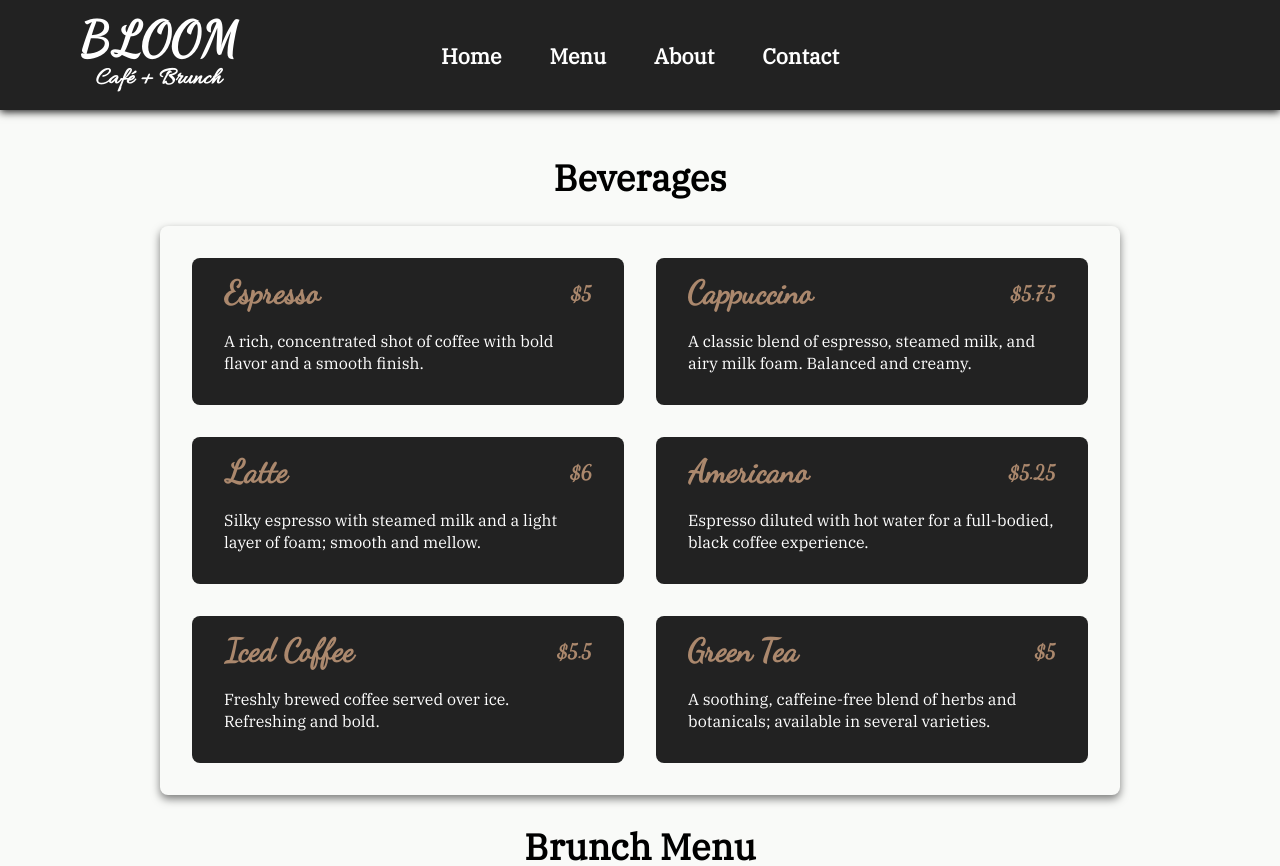
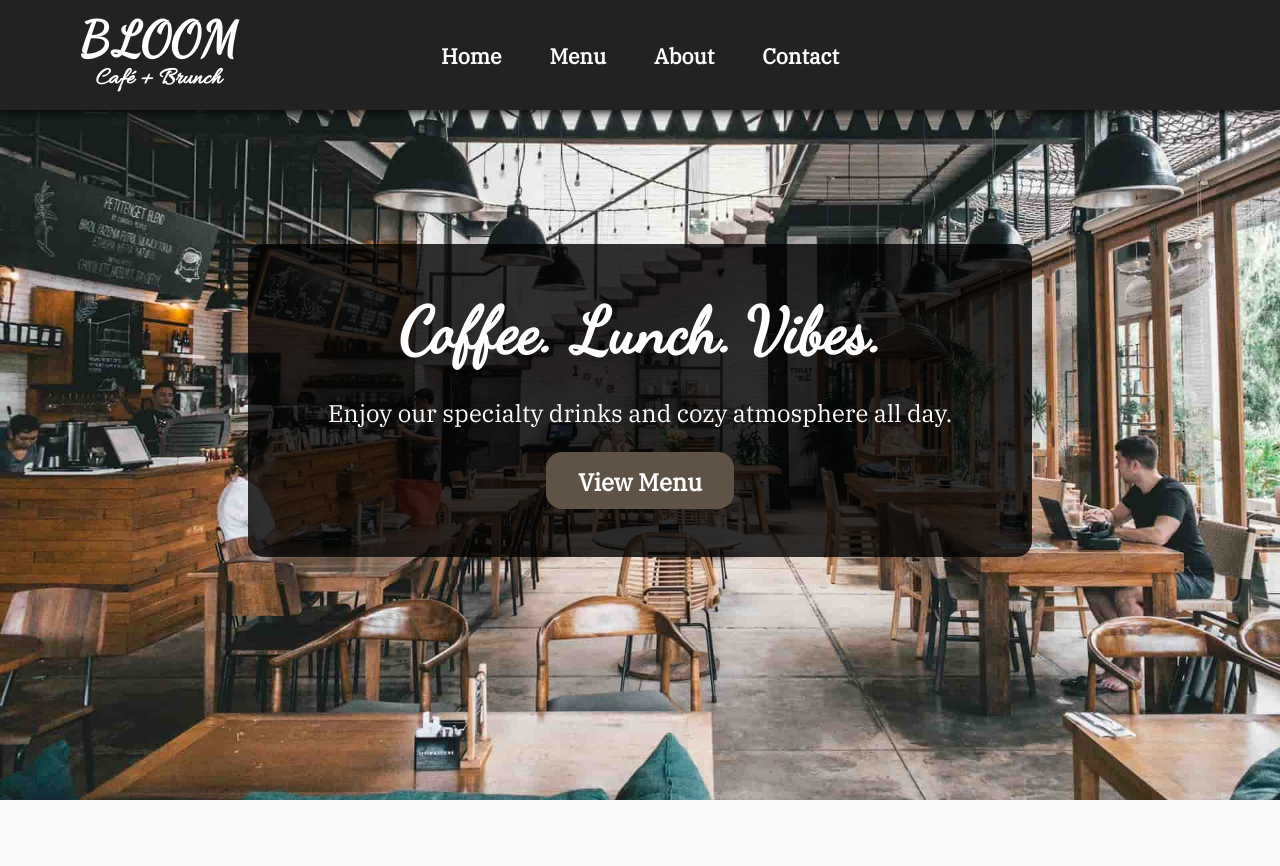
Before and after one commit to Agoth24/restaurant-page, a website built with webpack: page src/template.html in a window 1280 px wide. Shown: the top 866 px of the page. After the commit the page ends 800 px from the top, so only its background shows below. Built offline with nearby package versions, Linux system fonts and the light colour scheme.

Commit message:
Tried and failed with a lot of design testing
This commit is just a checkpoint to be safe

```diff
--- a/src/global.css
+++ b/src/global.css
@@ -54,7 +54,7 @@ header {
   grid-template-columns: 1fr 1fr 1fr;
   padding: 1rem 5rem;
   align-items: center;
-  background-color: rgba(0, 0, 0, 0.8);
+  background-color: rgba(0, 0, 0, 0.7);
   color: var(--white);
   box-shadow: 0 2px 8px rgba(0, 0, 0, 0.9);
 }
--- a/src/home.css
+++ b/src/home.css
@@ -49,8 +49,3 @@
   box-shadow: 0 2px 8px rgba(255, 255, 255, 0.4);
   cursor: pointer;
 }
-
-#content {
-  display: grid;
-  grid-template-columns: 1fr;
-}
--- a/src/homePage.js
+++ b/src/homePage.js
@@ -1,7 +1,6 @@
-import './home.css'
-const contentSection = document.createElement("div");
-contentSection.id = "content";
+import "./home.css";
 
+export default function createHomePage() {
   const heroSection = document.createElement("div");
   heroSection.id = "hero";
 
@@ -10,17 +9,21 @@ heroCard.classList.add("hero-card");
 
   const heroTitle = document.createElement("h1");
   heroTitle.classList.add("hero-title");
-heroTitle.textContent = 'Coffee. Lunch. Vibes.'
+  heroTitle.textContent = "Coffee. Lunch. Vibes.";
 
   const heroPara = document.createElement("p");
-heroPara.textContent = 'Enjoy our specialty drinks and cozy atmosphere all day.'
+  heroPara.textContent =
+    "Enjoy our specialty drinks and cozy atmosphere all day.";
 
   const heroButton = document.createElement("button");
   heroButton.classList.add("hero-button");
-heroButton.textContent = 'View Menu'
+  heroButton.textContent = "View Menu";
 
   heroCard.append(heroTitle, heroPara, heroButton);
   heroSection.appendChild(heroCard);
-contentSection.appendChild(heroSection);
 
-export default contentSection
+  const homePageContent = document.createElement("div");
+  homePageContent.appendChild(heroSection);
+
+  return homePageContent;
+}
--- a/src/index.js
+++ b/src/index.js
@@ -1,10 +1,7 @@
 // Entry Point for project, writes to /dist/main.js
 import './global.css'
-import './menu.css'
-import './home.css'
 import loadPage from "./loadpage";
-import homePage  from "./homePage";
-import menuPage from './menuPage';
+import createHomePage  from "./homePage";
+import createMenuPage from './menuPage';
 
-const contentSection = document.querySelector('#content')
-loadPage(contentSection, menuPage)
+loadPage(createHomePage())
--- a/src/loadpage.js
+++ b/src/loadpage.js
@@ -1,5 +1,6 @@
-function loadPage(section, content) {
-  section.appendChild(content);
+const contentSection = document.querySelector("#content");
+
+export default function loadPage(content) {
+  contentSection.textContent = "";
+  contentSection.append(content);
 }
-
-export default loadPage;
--- a/src/menu.css
+++ b/src/menu.css
@@ -7,7 +7,7 @@ header {
     flex-direction: column;
     gap: 2rem;
     padding: 3rem 5rem;
-    justify-items: center;
+    align-items: center;
 }
 
 .menu-title {
@@ -40,7 +40,8 @@ header {
     font-family: 'dancing script';
     color: var(--light-brown);
 }
-/* Flexboc with space between items */
+
+/* Flexbox with space between items */
 .flex-sb {
     display: flex;
     justify-content: space-between;
--- a/src/menuPage.js
+++ b/src/menuPage.js
@@ -1,12 +1,4 @@
 import "./menu.css";
-
-const contentSection = document.querySelector("#content");
-
-const beverageMenuContainer = document.createElement("div");
-beverageMenuContainer.classList.add("menu-container");
-
-const foodMenuContainer = document.createElement("div");
-foodMenuContainer.classList.add("menu-container");
 
 const beverageMenuItems = [
   {
@@ -98,17 +90,29 @@ function appendToMenu(menuItems, menuContainer) {
   });
 }
 
-appendToMenu(beverageMenuItems, beverageMenuContainer);
-appendToMenu(foodMenuItems, foodMenuContainer);
+export default function createMenuPage() {
+  const menuPageContent = document.createDocumentFragment();
 
   const beveragesTitle = document.createElement("h1");
   beveragesTitle.textContent = `Beverages`;
   beveragesTitle.classList.add(`menu-title`);
 
+  const beverageMenuContainer = document.createElement("div");
+  beverageMenuContainer.classList.add("menu-container");
+  appendToMenu(beverageMenuItems, beverageMenuContainer);
+
   const foodTitle = document.createElement(`h1`);
-foodTitle.textContent = `Brunch Menu`
-foodTitle.classList.add(`menu-title`)
+  foodTitle.textContent = `Brunch Menu`;
+  foodTitle.classList.add(`menu-title`);
+  const foodMenuContainer = document.createElement("div");
+  foodMenuContainer.classList.add("menu-container");
+  appendToMenu(foodMenuItems, foodMenuContainer);
 
-contentSection.append(beveragesTitle, beverageMenuContainer, foodTitle, foodMenuContainer)
-
-export default {contentSection}
+  menuPageContent.append(
+    beveragesTitle,
+    beverageMenuContainer,
+    foodTitle,
+    foodMenuContainer
+  );
+  return menuPageContent;
+}
```
Lines whose indentation alone changed are shown as unchanged.
